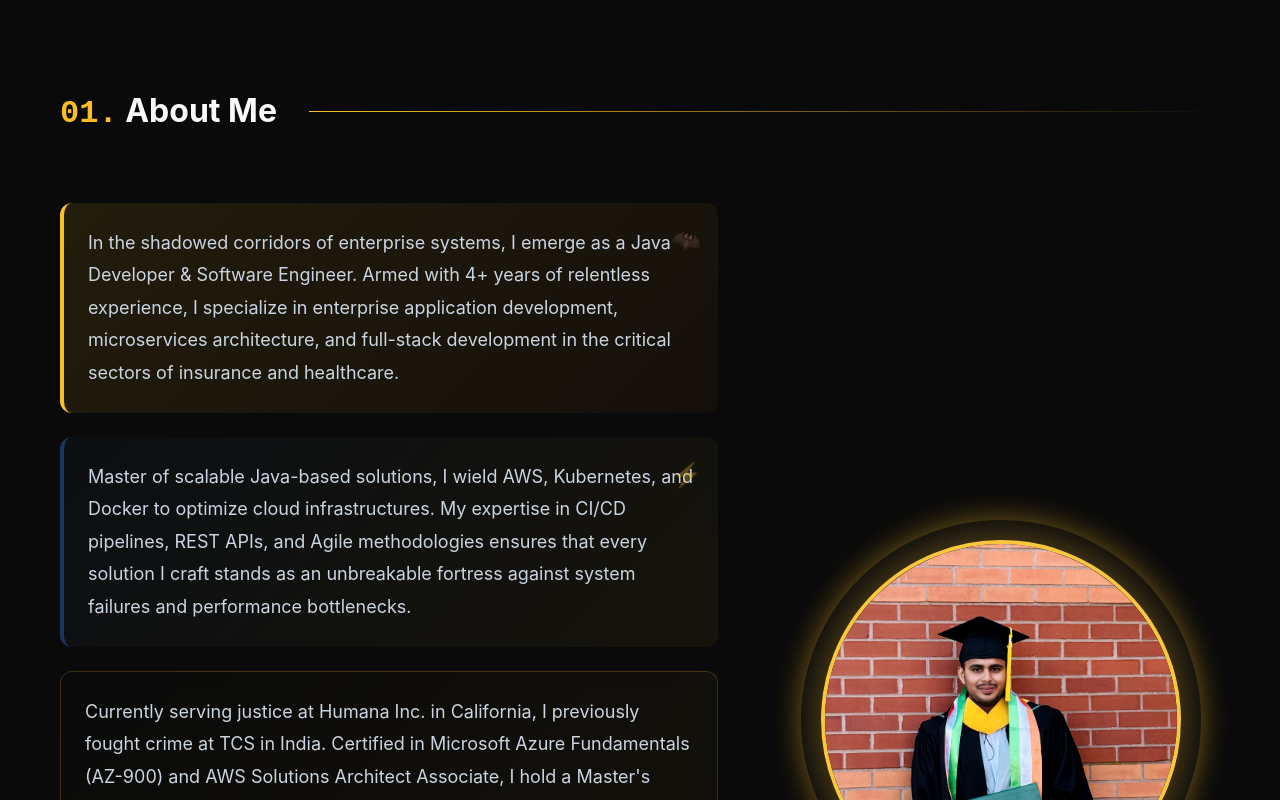
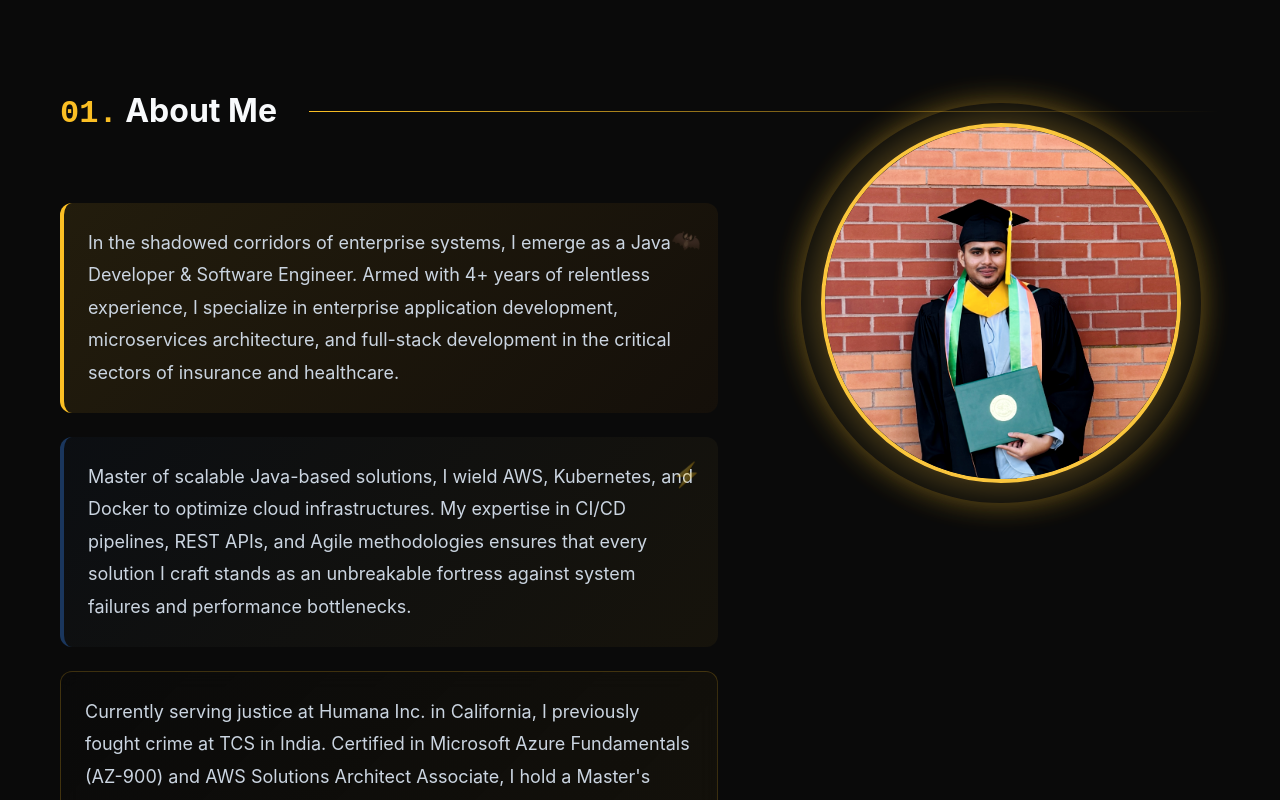
Before and after one commit to MohammadSajidShaik/portfolio, a React (Vite) app: page / in a window 1280 px wide. Shown: the part 820-1620 px from the top of the page. Built offline with nearby package versions, Linux system fonts and the light colour scheme.

Commit message:
Move profile image upwards closer to About Me header while maintaining horizontal position

```diff
--- a/src/components/About.css
+++ b/src/components/About.css
@@ -36,7 +36,13 @@
   display: grid;
   grid-template-columns: 1.2fr 0.8fr;
   gap: 4rem;
-  align-items: center;
+  align-items: flex-start;
+  position: relative;
+}
+
+.about-image {
+  position: relative;
+  margin-top: -80px;
 }
 
 .about-text {
```
